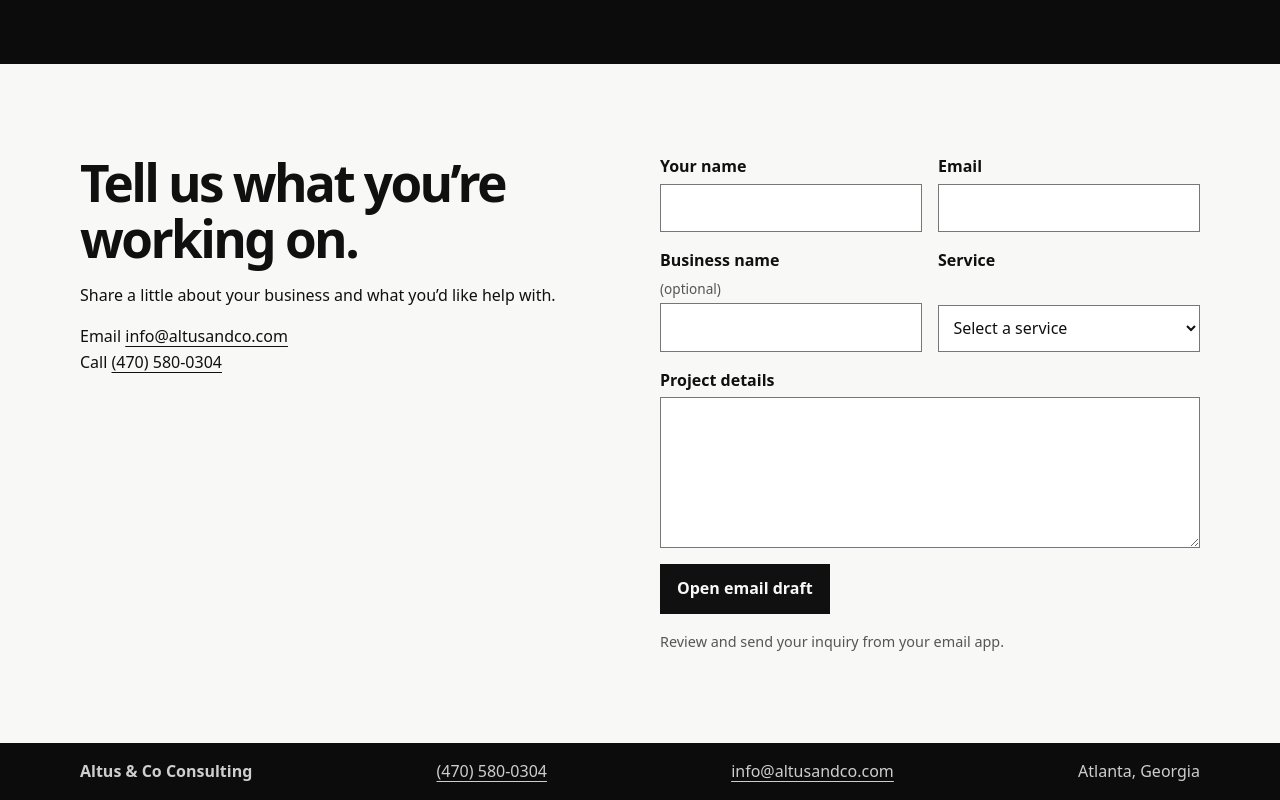
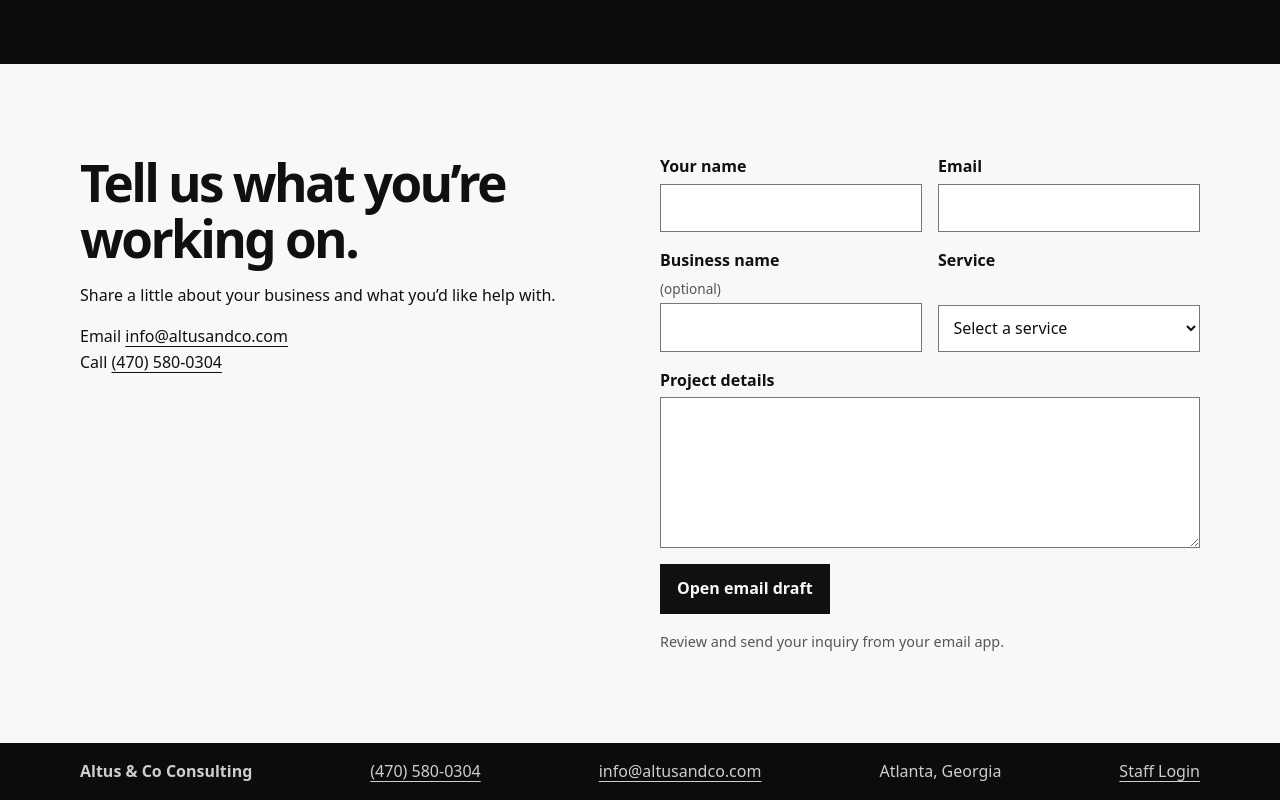
Before and after one commit to altusandco/altusandco.github.io, a plain HTML site: page index.html in a window 1280 px wide. Shown: the part 2001-2801 px from the top of the page. Drawn offline with Linux system fonts and the light colour scheme.

Commit message:
Add Staff Login link to site footer

```diff
--- a/index.html
+++ b/index.html
@@ -146,6 +146,7 @@
         <a href="tel:+14705800304">(470) 580-0304</a>
         <a href="mailto:info@altusandco.com">info@altusandco.com</a>
         <span>Atlanta, Georgia</span>
+        <a href="https://leads.altusandco.com/">Staff Login</a>
     </footer>
 </body>
 </html>
```
